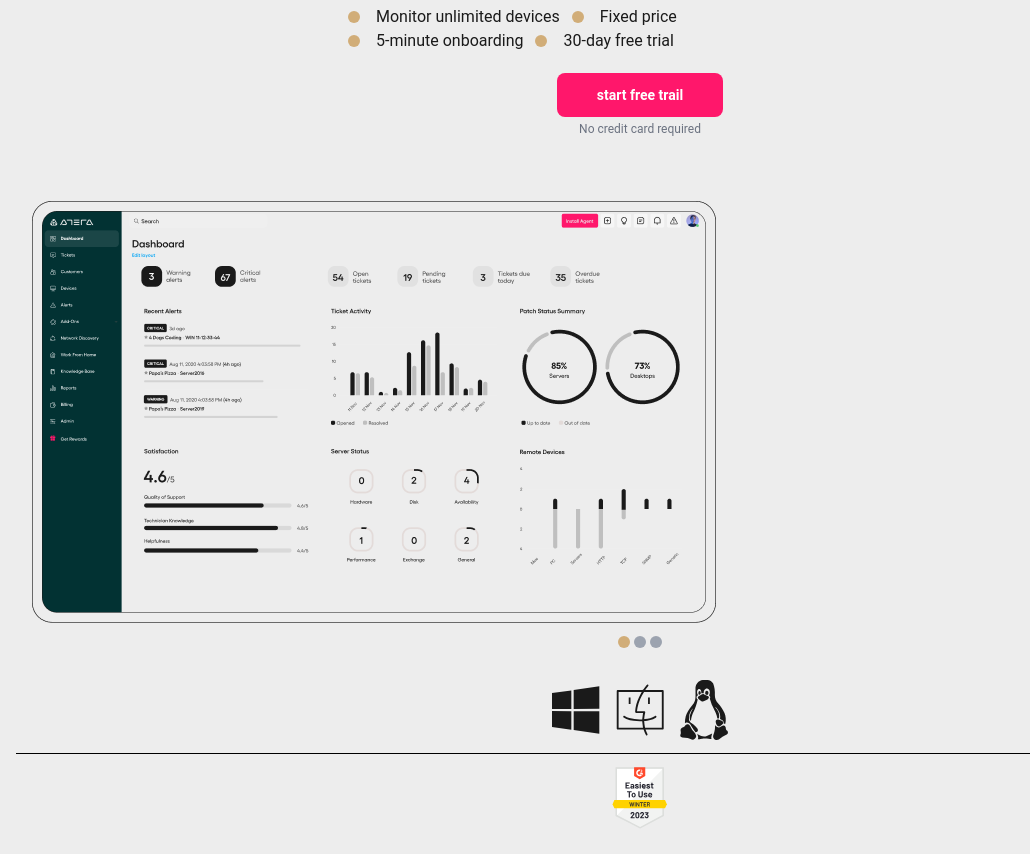
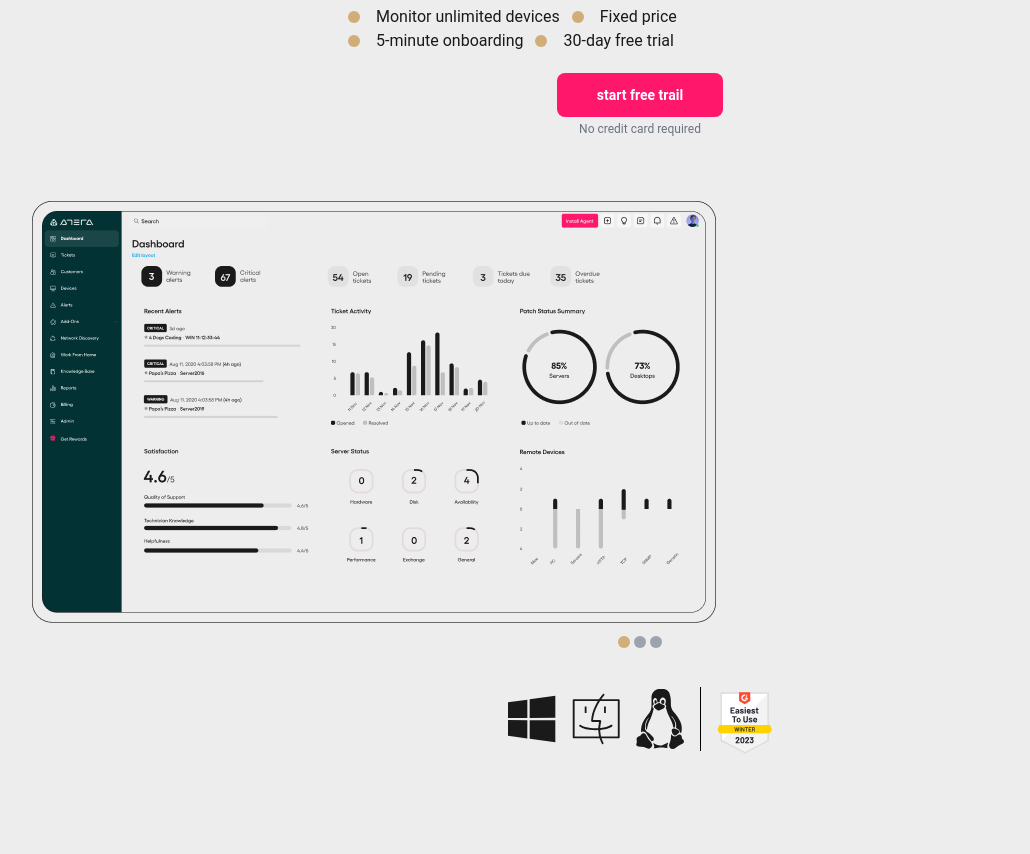
Before and after one commit to danimatuko/atera, a website: page index.html in a window 1280 px wide. Shown: the part 194-1048 px from the top of the page, without its empty margins (0-1030 px from the left). After the commit the page ends 985 px from the top, so only its background shows below. Drawn offline with nearby package versions, Linux system fonts and the light colour scheme; files that its build step writes are made by us from their sources.

Commit message:
adjust logos to medium screens

```diff
--- a/index.html
+++ b/index.html
@@ -114,12 +114,15 @@
 
           <!-- OS logos -->
           <section class="container mx-auto px-4">
-            <div class="flex justify-center gap-x-4 mb-3">
+            <div class="flex justify-center items-center gap-x-4 mb-3">
               <img src="src/assets/badges/os-1.svg" class="w-12" alt="" />
               <img src="src/assets/badges/os-2.svg" class="w-12" alt="" />
               <img src="src/assets/badges/os-3.svg" class="w-12" alt="" />
+               <div class="w-[1px] h-16 bg-black hidden md:block"></div>
+              <img src="src/assets/badges/2023.svg" class="w-14 mt-2 hidden md:block" alt="" />
+
             </div>
-            <div class="flex flex-col justify-center items-center gap-x-4">
+            <div class="flex flex-col justify-center items-center gap-x-4 md:hidden">
               <div class="w-full h-[1px] bg-black"></div>
               <img src="src/assets/badges/2023.svg" class="w-14 mt-2" alt="" />
             </div>
```
